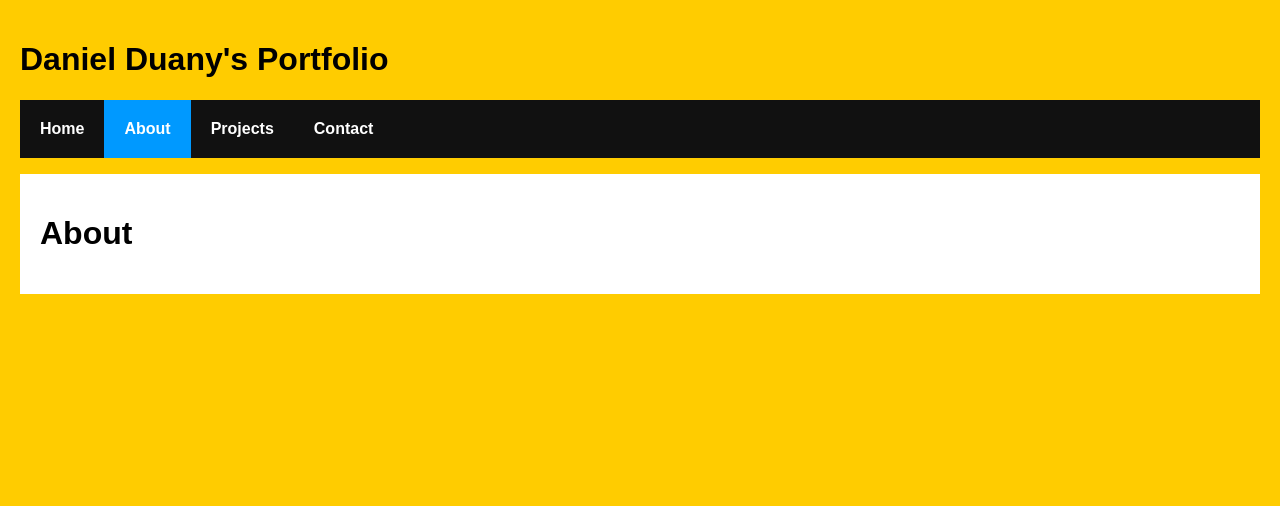
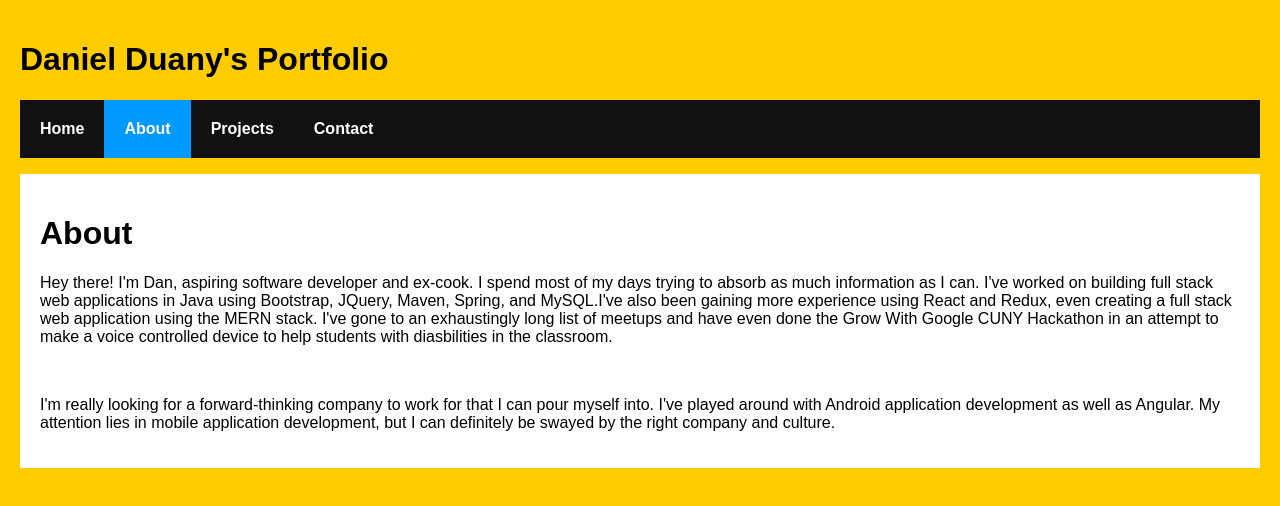
Before and after one commit to Duanysblist/portfolio_react, a React (Create React App) app: page /#/about in a window 1280 px wide. Shown: the top 506 px of the page. Built offline with nearby package versions, Linux system fonts and the light colour scheme.

Commit message:
Added information to about page

```diff
--- a/src/components/About.js
+++ b/src/components/About.js
@@ -2,7 +2,30 @@ import React from 'react';
 
 class About extends React.Component {
   render() {
-    return <h1>About</h1>;
+    return (
+      <div>
+        <h1>About</h1>
+        <p>
+          Hey there! I'm Dan, aspiring software developer and ex-cook. I spend
+          most of my days trying to absorb as much information as I can. I've
+          worked on building full stack web applications in Java using
+          Bootstrap, JQuery, Maven, Spring, and MySQL.I've also been gaining
+          more experience using React and Redux, even creating a full stack web
+          application using the MERN stack. I've gone to an exhaustingly long
+          list of meetups and have even done the Grow With Google CUNY Hackathon
+          in an attempt to make a voice controlled device to help students with
+          diasbilities in the classroom.{' '}
+        </p>
+        <br />
+        <p>
+          I'm really looking for a forward-thinking company to work for that I
+          can pour myself into. I've played around with Android application
+          development as well as Angular. My attention lies in mobile
+          application development, but I can definitely be swayed by the right
+          company and culture.
+        </p>
+      </div>
+    );
   }
 }
 
```
